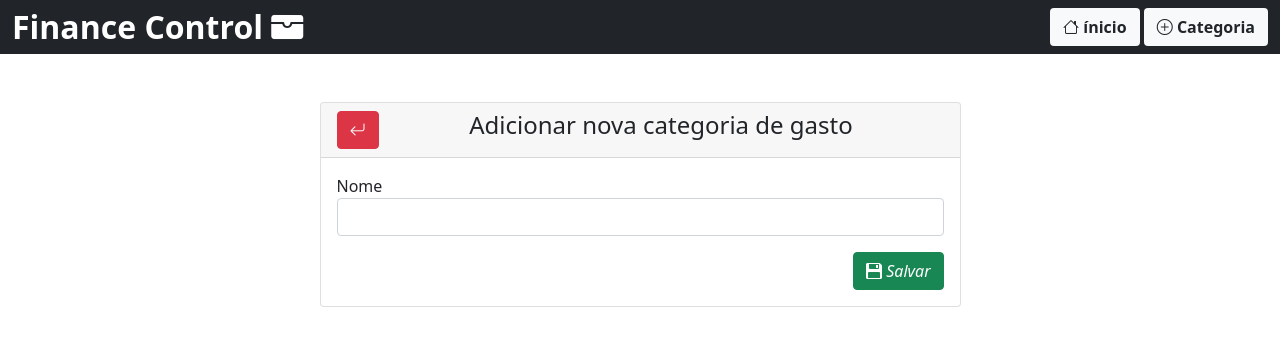
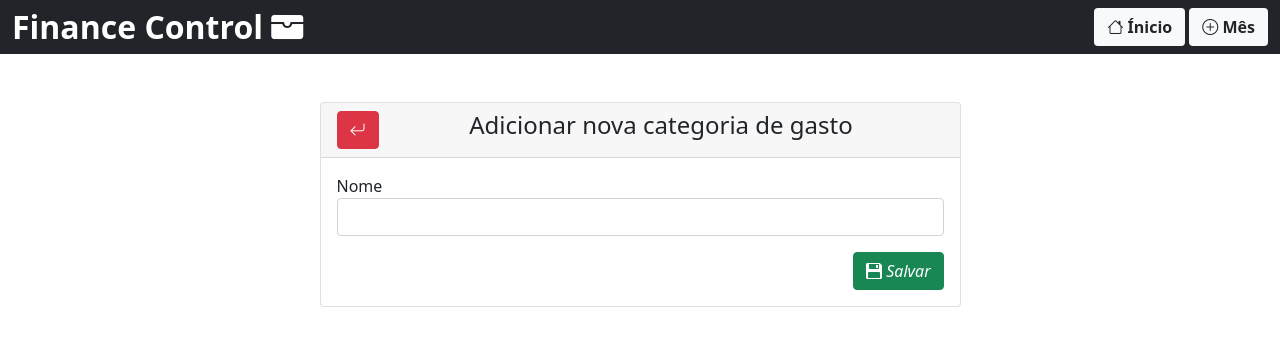
Before and after one commit to pedrohaveloso/finance, a PHP site: page /add_cat.php in a window 1280 px wide. Shown: the top 346 px of the page. Run offline with PHP 8.4, Linux system fonts and the light colour scheme.

Commit message:
botão deletar mês funcional dnv
correção de alguns problemas

```diff
--- a/acoes.php
+++ b/acoes.php
@@ -37,8 +37,8 @@ if (isset($_POST['delete_transacao'])){
 }
 if (isset($_POST['delete_mes'])){
     $mesId = mysqli_real_escape_string($conn,($_POST['delete_mes']));
+    $sqlDeleteTransaction = "DELETE FROM transaction WHERE month_id = '$mesId'";
     $sqlDelete = "DELETE FROM month WHERE id = '$mesId'";
-    $sqlDeleteTransaction = "DELETE FROM transaction WHERE month_id = '$mesId'";
 
 
     mysqli_query($conn, $sqlDeleteTransaction);
--- a/add_cat.php
+++ b/add_cat.php
@@ -14,8 +14,8 @@
                 <i class="bi bi-wallet-fill"></i>
             </h2>
             <div>
-                <a class="btn bg-light fw-bold" href="index.php"><i class="bi bi-house"></i> ínicio</a>
-                <a class="btn bg-light fw-bold  " href="add_cat.php"><i class="bi bi-plus-circle"></i> Categoria</a>
+                <a class="btn bg-light fw-bold" href="index.php"><i class="bi bi-house"></i> Ínicio</a>
+                <a class="btn bg-light fw-bold" href="add_mes.php"><i class="bi bi-plus-circle"></i> Mês</a>
             </div>
 
         </div>
```
